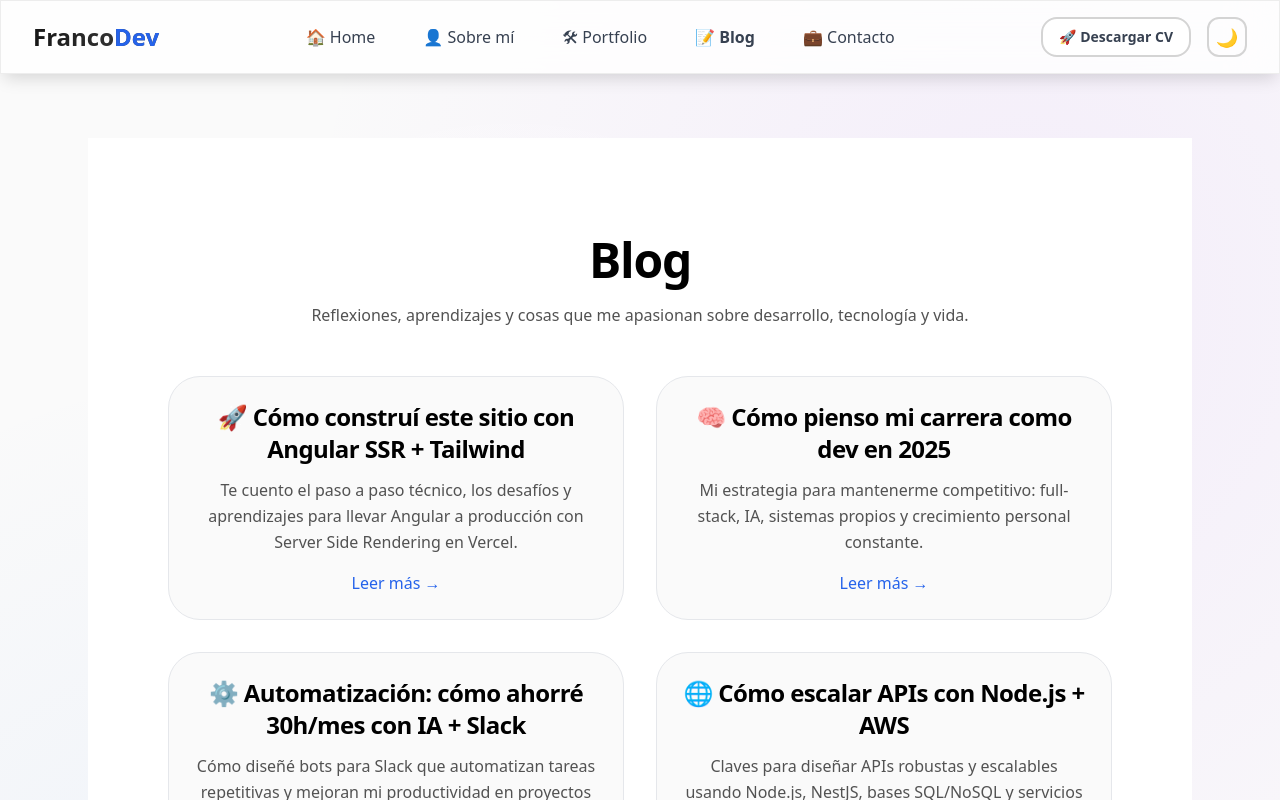
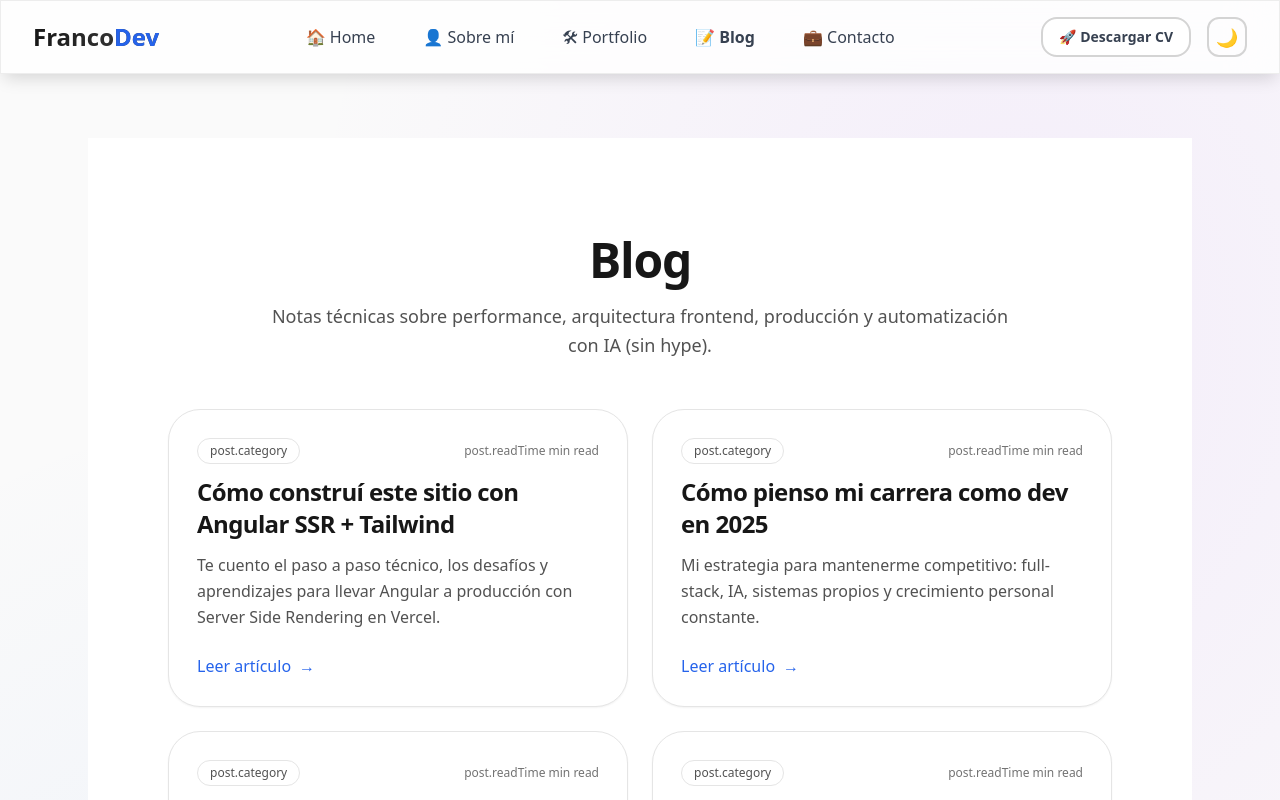
Before and after one commit to Franncogonza/francog.dev, an Angular app: page /blog in a window 1280 px wide. Shown: the top 800 px of the page. Built offline with nearby package versions, Linux system fonts and the light colour scheme; no server answers.

Commit message:
wip: improve styles and texts

```diff
--- a/src/app/pages/blog/blog.component.html
+++ b/src/app/pages/blog/blog.component.html
@@ -1,78 +1,118 @@
 <section class="py-24 px-6 md:px-20 bg-white dark:bg-neutral-900">
-  <div class="max-w-5xl mx-auto text-center">
-    <h2 class="text-4xl md:text-5xl font-bold mb-4">Blog</h2>
-    <p class="text-neutral-600 dark:text-neutral-400 mb-12">
-      Reflexiones, aprendizajes y cosas que me apasionan sobre desarrollo, tecnología y vida.
+  <div class="max-w-6xl mx-auto">
+    <!-- Header -->
+    <div class="text-center max-w-3xl mx-auto mb-12">
+      <h2 class="text-4xl md:text-5xl font-bold tracking-tight text-neutral-900 dark:text-white">
+        Blog
+      </h2>
+      <p class="mt-4 text-neutral-600 dark:text-neutral-400 text-lg leading-relaxed">
+        Notas técnicas sobre performance, arquitectura frontend, producción y automatización con IA
+        (sin hype).
       </p>
+    </div>
 
     <!-- Estado: Cargando -->
-    <div *ngIf="isLoading" class="py-12">
-      <div class="inline-block">
+    <div *ngIf="isLoading" class="py-16">
       <div class="flex flex-col items-center gap-4">
-          <div class="inline-block animate-spin text-4xl">⏳</div>
-          <p class="text-neutral-600 dark:text-neutral-400 font-medium">Cargando posts...</p>
-        </div>
+        <div
+          class="h-10 w-10 rounded-full border-2 border-neutral-200 border-t-neutral-900 dark:border-neutral-700 dark:border-t-white animate-spin"
+          aria-hidden="true"
+        ></div>
+        <p class="text-neutral-600 dark:text-neutral-400 font-medium">Cargando artículos…</p>
       </div>
     </div>
 
     <!-- Estado: Error -->
     <div
       *ngIf="error && !isLoading"
-      class="py-12 bg-red-50 dark:bg-red-900/30 border border-red-200 dark:border-red-700 rounded-lg p-6"
+      class="py-12 rounded-3xl border border-red-200 dark:border-red-700 bg-red-50 dark:bg-red-900/20 p-8"
+      role="alert"
     >
-      <div class="flex flex-col items-center gap-4">
-        <p class="text-2xl">⚠️</p>
-        <p class="text-red-700 dark:text-red-200 font-medium">{{ error }}</p>
+      <div class="flex flex-col items-center text-center gap-4 max-w-2xl mx-auto">
+        <p class="text-sm font-semibold text-red-700 dark:text-red-200">
+          No se pudieron cargar los artículos.
+        </p>
+
+        <p class="text-red-700 dark:text-red-200">
+          {{ error }}
+        </p>
+
+        <div class="flex flex-col sm:flex-row gap-3 mt-2">
           <button
             (click)="loadPosts()"
-          class="mt-4 px-6 py-2 bg-red-600 hover:bg-red-700 text-white rounded-lg font-medium transition"
+            class="inline-flex h-11 items-center justify-center rounded-xl bg-red-600 px-6 text-white font-medium transition hover:bg-red-700"
           >
-          🔄 Reintentar
+            Reintentar
           </button>
-        <p class="text-sm text-red-600 dark:text-red-300 mt-2">
-          (Mostrando datos en caché si están disponibles)
+          <span class="text-sm text-red-600 dark:text-red-300 self-center">
+            Mostrando caché si hay datos disponibles.
+          </span>
+        </div>
+      </div>
+    </div>
+
+    <!-- Estado: Sin posts -->
+    <div *ngIf="!isLoading && !error && posts.length === 0" class="py-16">
+      <div class="text-center max-w-2xl mx-auto">
+        <p class="text-neutral-600 dark:text-neutral-400 text-lg">
+          Todavía no hay artículos publicados.
+        </p>
+        <p class="mt-2 text-neutral-500 dark:text-neutral-500">
+          Publicaré notas técnicas a medida que avance con proyectos y aprendizajes en producción.
         </p>
       </div>
     </div>
 
-    <!-- Estado: Sin posts -->
-    <div *ngIf="!isLoading && !error && posts.length === 0" class="py-12">
-      <p class="text-neutral-600 dark:text-neutral-400 text-lg">
-        No hay posts disponibles en este momento.
-      </p>
+    <!-- Posts cargados exitosamente -->
+    <div *ngIf="!isLoading && posts.length > 0" class="grid gap-6 md:grid-cols-2">
+      <article
+        *ngFor="let post of posts"
+        class="group rounded-3xl border border-neutral-200 dark:border-neutral-700 bg-white dark:bg-neutral-900 p-7 shadow-sm hover:shadow-xl transition-all hover:-translate-y-1"
+      >
+        <!-- Meta (opcional) -->
+        <div class="flex items-center justify-between mb-3">
+          <span
+            class="inline-flex items-center rounded-full border border-neutral-200 dark:border-neutral-700 px-3 py-1 text-xs font-medium text-neutral-600 dark:text-neutral-400"
+          >
+            {{ 'post.category' }}
+          </span>
+
+          <span class="text-xs text-neutral-500 dark:text-neutral-500">
+            {{ 'post.readTime' }} min read
+          </span>
         </div>
 
-    <!-- Posts cargados exitosamente -->
-    <div *ngIf="!isLoading && posts.length > 0" class="grid gap-8 md:grid-cols-2">
-      <article
-        *ngFor="let post of posts"
-        class="border rounded-3xl p-6 hover:shadow-2xl hover:-translate-y-1 transition bg-neutral-50 dark:bg-neutral-800"
+        <h3
+          class="text-2xl font-semibold tracking-tight text-neutral-900 dark:text-white group-hover:text-blue-600 dark:group-hover:text-blue-400 transition-colors"
         >
-        <h3 class="text-2xl font-semibold mb-3">
-          <span aria-hidden="true">{{ post.emoji }}</span> {{ post.title }}
+          {{ post.title }}
         </h3>
-        <p class="text-neutral-600 dark:text-neutral-400 mb-4">
+
+        <p class="mt-3 text-neutral-600 dark:text-neutral-400 leading-relaxed">
           {{ post.description }}
         </p>
+
+        <div class="mt-6">
           <a
             [routerLink]="['/blog', post.slug]"
             [attr.aria-label]="'Leer artículo: ' + post.title"
-          class="text-blue-600 dark:text-blue-400 font-medium hover:underline inline-flex items-center gap-1"
+            class="inline-flex items-center gap-2 text-blue-600 dark:text-blue-400 font-medium"
           >
-          Leer más
-          <span aria-hidden="true">→</span>
+            Leer artículo
+            <span aria-hidden="true" class="transition-transform group-hover:translate-x-1">→</span>
           </a>
+        </div>
       </article>
     </div>
 
     <!-- Indicador de estado al pie -->
     <div
       *ngIf="!isLoading && posts.length > 0"
-      class="mt-8 text-sm text-neutral-500 dark:text-neutral-400"
+      class="mt-10 text-sm text-neutral-500 dark:text-neutral-500 text-center"
     >
-      {{ posts.length }} post{{ posts.length !== 1 ? 's' : '' }} cargado{{
+      {{ posts.length }} artículo{{ posts.length !== 1 ? 's' : '' }} cargado{{
         posts.length !== 1 ? 's' : ''
-      }}
+      }}.
     </div>
   </div>
 </section>
```
Lines whose indentation alone changed are shown as unchanged.
